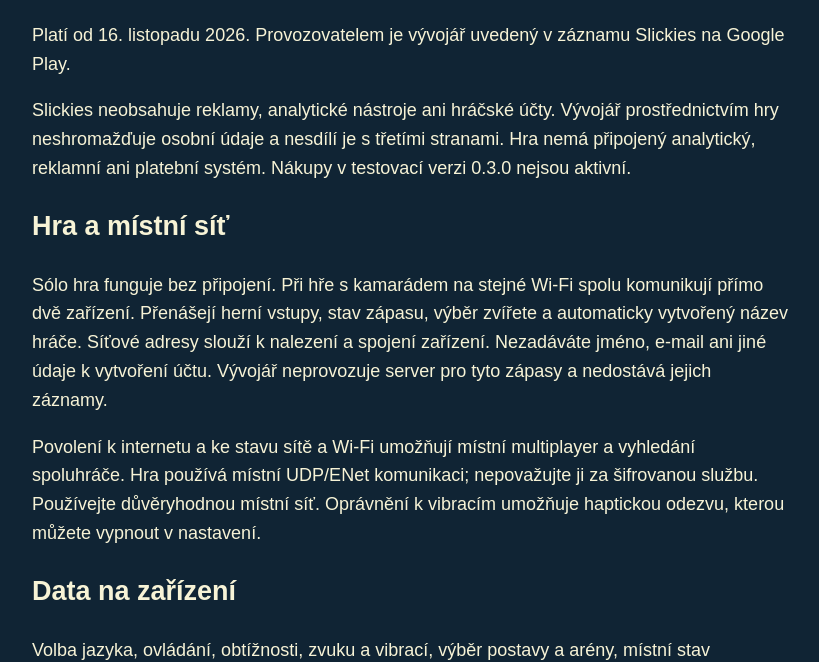
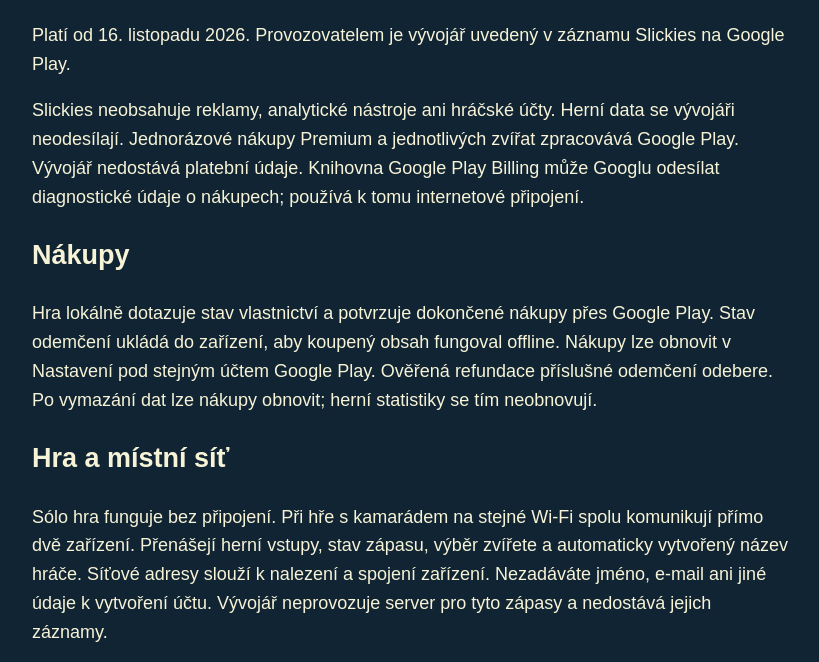
Before and after one commit to Situora/slickies-zasady, a plain HTML site: page index.html in a window 1280 px wide. Shown: the part 93-755 px from the top of the page, without its empty margins (228-1047 px from the left). Drawn offline with Linux system fonts and the light colour scheme.

Commit message:
Slickies 0.4.0: Google Play nákupy

```diff
--- a/index.html
+++ b/index.html
@@ -5,7 +5,9 @@
 <body><main>
 <h1>Slickies – ochrana soukromí</h1>
 <p>Platí od 16. listopadu 2026. Provozovatelem je vývojář uvedený v záznamu Slickies na Google Play.</p>
-<p>Slickies neobsahuje reklamy, analytické nástroje ani hráčské účty. Vývojář prostřednictvím hry neshromažďuje osobní údaje a nesdílí je s třetími stranami. Hra nemá připojený analytický, reklamní ani platební systém. Nákupy v testovací verzi 0.3.0 nejsou aktivní.</p>
+<p>Slickies neobsahuje reklamy, analytické nástroje ani hráčské účty. Herní data se vývojáři neodesílají. Jednorázové nákupy Premium a jednotlivých zvířat zpracovává Google Play. Vývojář nedostává platební údaje. Knihovna Google Play Billing může Googlu odesílat diagnostické údaje o nákupech; používá k tomu internetové připojení.</p>
+<h2>Nákupy</h2>
+<p>Hra lokálně dotazuje stav vlastnictví a potvrzuje dokončené nákupy přes Google Play. Stav odemčení ukládá do zařízení, aby koupený obsah fungoval offline. Nákupy lze obnovit v Nastavení pod stejným účtem Google Play. Ověřená refundace příslušné odemčení odebere. Po vymazání dat lze nákupy obnovit; herní statistiky se tím neobnovují.</p>
 <h2>Hra a místní síť</h2>
 <p>Sólo hra funguje bez připojení. Při hře s kamarádem na stejné Wi-Fi spolu komunikují přímo dvě zařízení. Přenášejí herní vstupy, stav zápasu, výběr zvířete a automaticky vytvořený název hráče. Síťové adresy slouží k nalezení a spojení zařízení. Nezadáváte jméno, e-mail ani jiné údaje k vytvoření účtu. Vývojář neprovozuje server pro tyto zápasy a nedostává jejich záznamy.</p>
 <p>Povolení k internetu a ke stavu sítě a Wi-Fi umožňují místní multiplayer a vyhledání spoluhráče. Hra používá místní UDP/ENet komunikaci; nepovažujte ji za šifrovanou službu. Používejte důvěryhodnou místní síť. Oprávnění k vibracím umožňuje haptickou odezvu, kterou můžete vypnout v nastavení.</p>
```
Also changed, not shown: en.html (+3 -1 lines).
